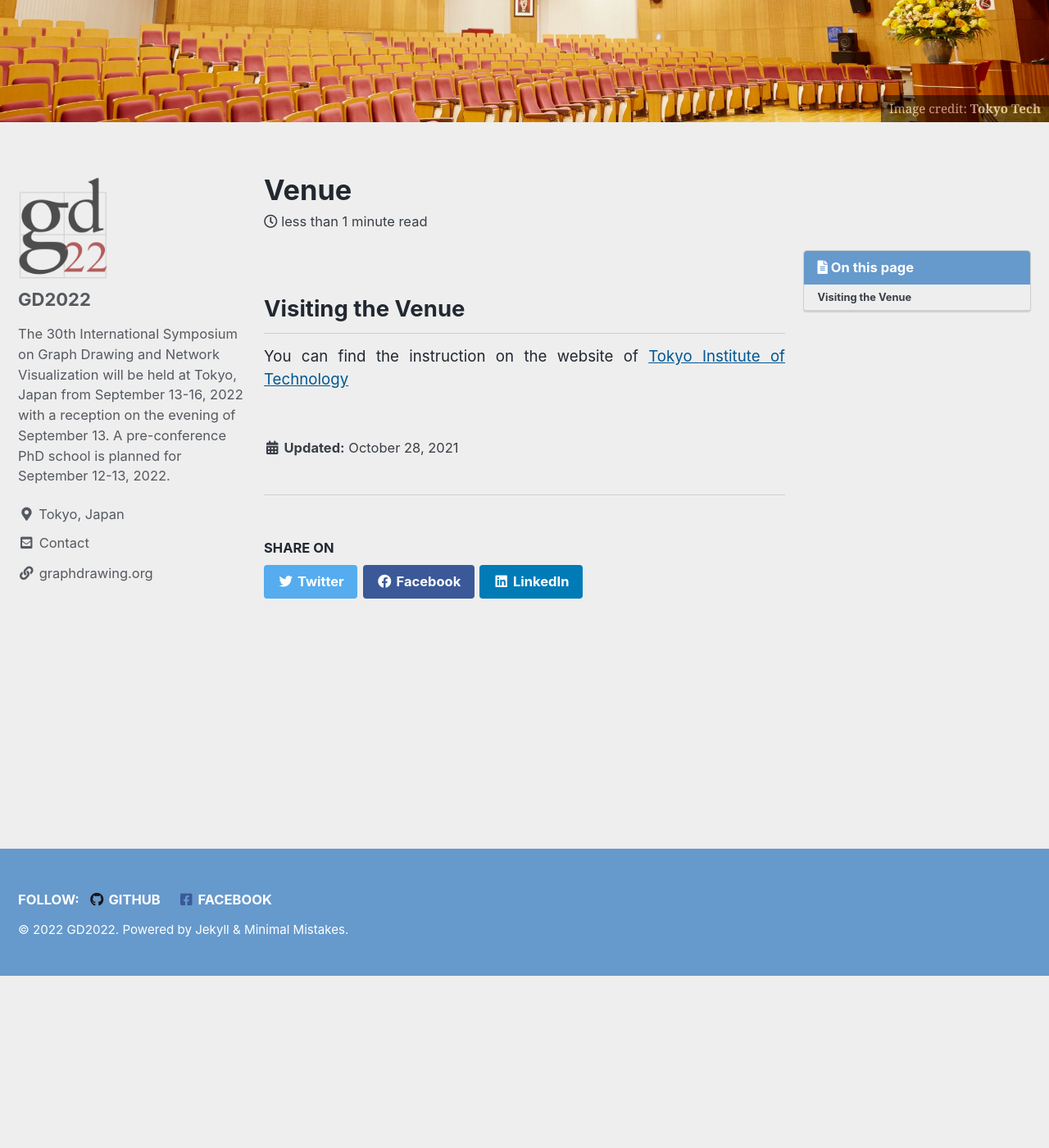
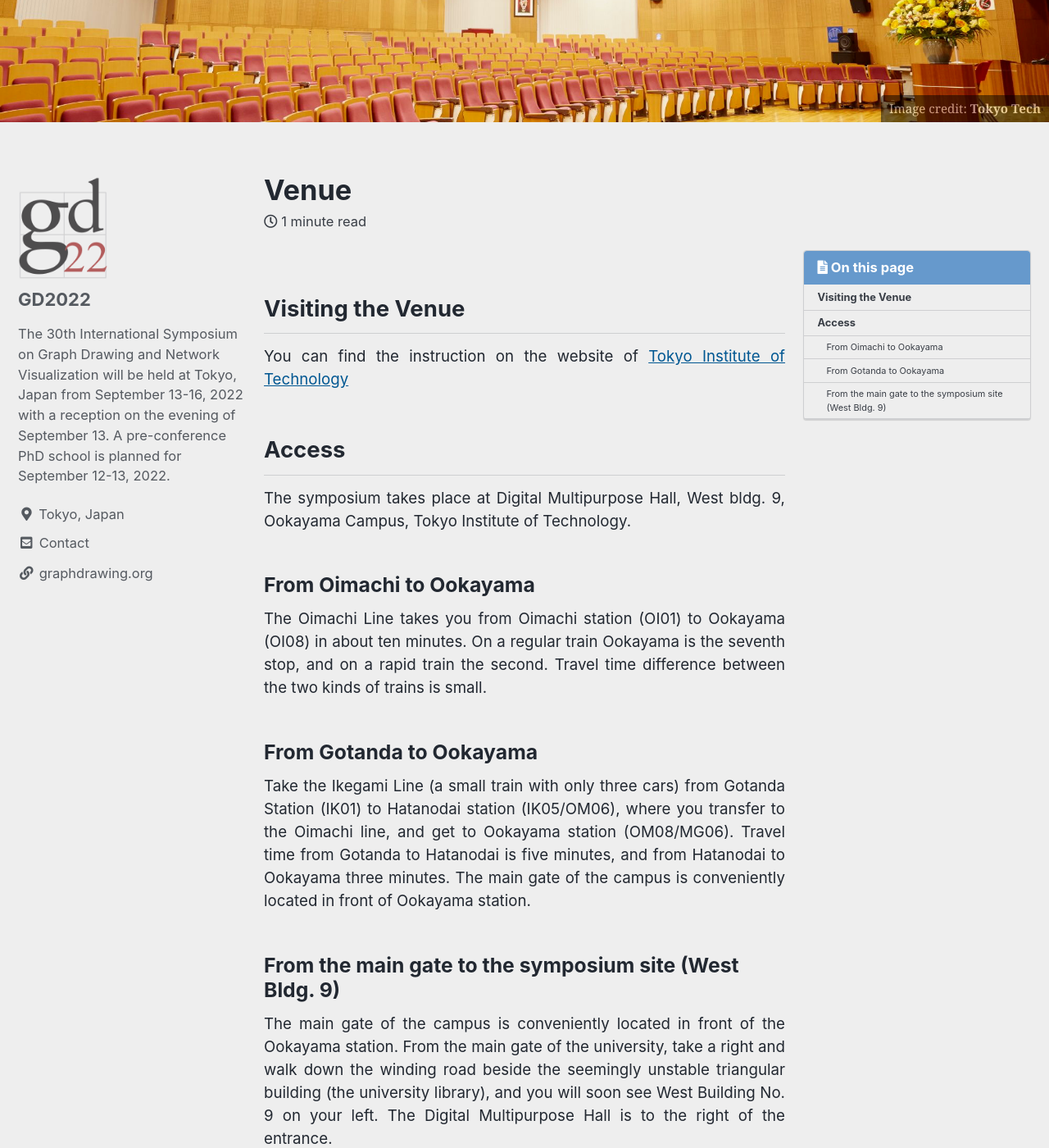
Before and after one commit to graphdrawing/gd2022, a Jekyll site: the page built from pages/venue.md, in a window 1280 px wide and 1400 px high, scrolled down 210 px. Shown: the whole window at 82% size. Built offline with Jekyll 4.4.1, drawn with Linux system fonts in a browser that asks for light colours; cached includes are drawn as plain includes.

Commit message:
update venue

```diff
--- a/pages/venue.md
+++ b/pages/venue.md
@@ -5,7 +5,7 @@ title: "Venue"
 header:
   image: /assets/images/teaser/venue.png
   caption: "Image credit: [**Tokyo Tech**](https://www.titech.ac.jp/english)"
-last_modified_at: 2021-10-28
+last_modified_at: 2022-08-17
 toc: true
 ---
 
@@ -13,3 +13,19 @@ toc: true
 
 You can find the instruction on the website of [Tokyo Institute of Technology](https://www.titech.ac.jp/english/0/maps)
 {: style="text-align: justify;"}
+
+## Access
+
+The symposium takes place at Digital Multipurpose Hall, West bldg. 9, Ookayama Campus, Tokyo Institute of Technology.
+
+### From Oimachi to Ookayama
+
+The Oimachi Line takes you from Oimachi station (OI01) to Ookayama (OI08) in about ten minutes.  On a regular train Ookayama is the seventh stop, and on a rapid train the second.  Travel time difference between the two kinds of trains is small.
+
+### From Gotanda to Ookayama
+
+Take the Ikegami Line (a small train with only three cars) from Gotanda Station (IK01) to Hatanodai station (IK05/OM06), where you transfer to the Oimachi line, and get to Ookayama station (OM08/MG06).  Travel time from Gotanda to Hatanodai is five minutes, and from Hatanodai to Ookayama three minutes.  The main gate of the campus is conveniently located in front of Ookayama station.
+
+### From the main gate to the symposium site (West Bldg. 9)
+
+The main gate of the campus is conveniently located in front of the Ookayama station.  From the main gate of the university, take a right and walk down the winding road beside the seemingly unstable triangular building (the university library), and you will soon see West Building No. 9 on your left.  The Digital Multipurpose Hall is to the right of the entrance.
```
